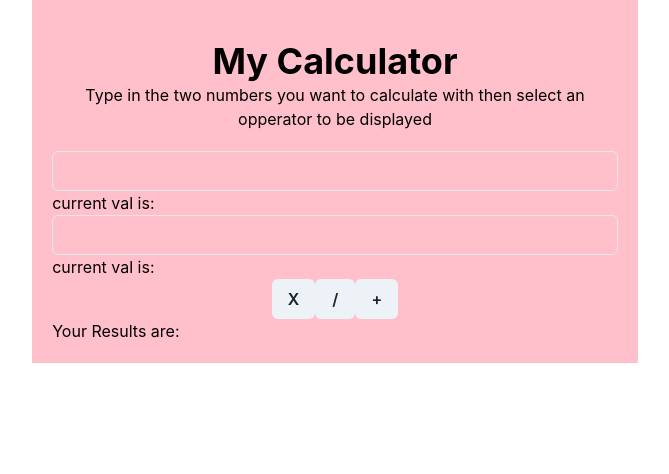
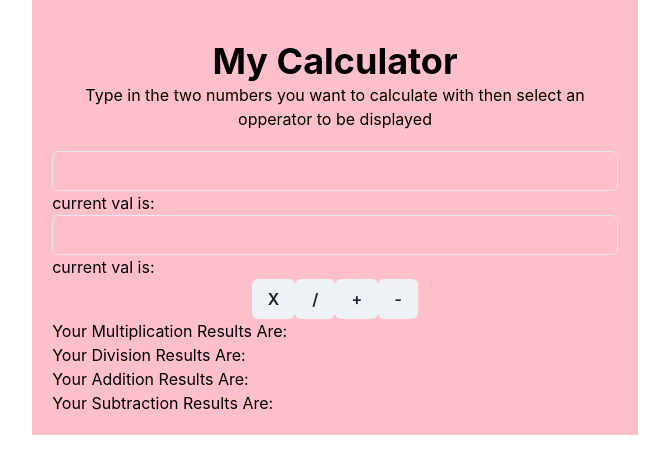
Before and after one commit to mxw74/marcus-site, a Next.js app: page /two-box-calc in a window 1280 px wide. Shown: the top 474 px of the page, without its empty margins (305-974 px from the left). Built offline with nearby package versions, Linux system fonts and the light colour scheme.

Commit message:
get opps to calculate results

```diff
--- a/pages/two-box-calc.js
+++ b/pages/two-box-calc.js
@@ -51,6 +51,18 @@ const Addition = ({inputVal1, inputVal2, setOppAddition}) => {
   </>
 }
 
+const Subtraction = ({inputVal1, inputVal2, setOppSubtraction}) => {
+
+  const onSubtraction = () => {
+   setOppSubtraction(inputVal1 - inputVal2) // cannot get this to add versus concatenate
+  }
+
+  return <>
+    <Button {...{onClick: onSubtraction}}>-</Button>
+  </>
+}
+
+
 // const OppButn = ({onClick, oppSelected}) => {
 //   onClick = () => {
 //     console.log({oppSelected})
@@ -83,6 +95,7 @@ export default function Calculator() {
   const [multiplyResults, setOppMultiply] = useState()
   const [divisionResults, setOppDivide] = useState()
   const [additionResults, setOppAddition] = useState()
+  const [subtractionResults, setOppSubtraction] = useState()
 
   return <Container {...{bg:'pink', p: 5, color: 'black'}}>
     <Box {...{align: 'center', p: 5}}>
@@ -95,7 +108,11 @@ export default function Calculator() {
       <Multiplication {...{inputVal1, inputVal2, setOppMultiply, multiplyResults}} />
       <Division {...{inputVal1, inputVal2, divisionResults, setOppDivide}}/>
       <Addition {...{inputVal1, inputVal2, additionResults, setOppAddition}}/>
+      <Subtraction {...{inputVal1, inputVal2, subtractionResults, setOppSubtraction}} />
     </Box>
-    <Box>Your Results are: {multiplyResults}{divisionResults}{additionResults}</Box>
+    <Box>Your Multiplication Results Are: {multiplyResults}</Box>
+    <Box>Your Division Results Are: {divisionResults}</Box>
+    <Box>Your Addition Results Are: {additionResults}</Box>
+    <Box>Your Subtraction Results Are: {subtractionResults}</Box>
   </Container>
 }
```
